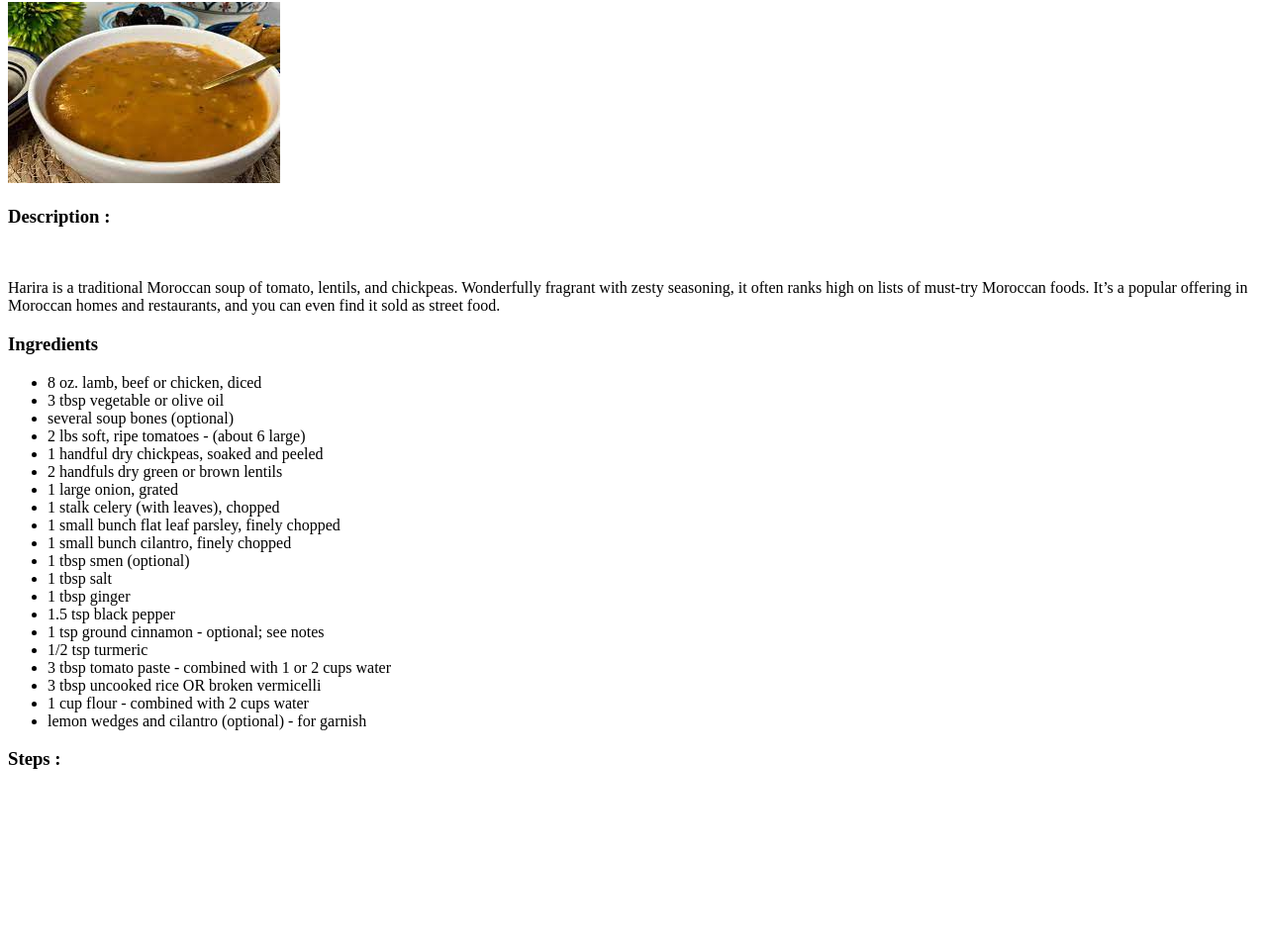
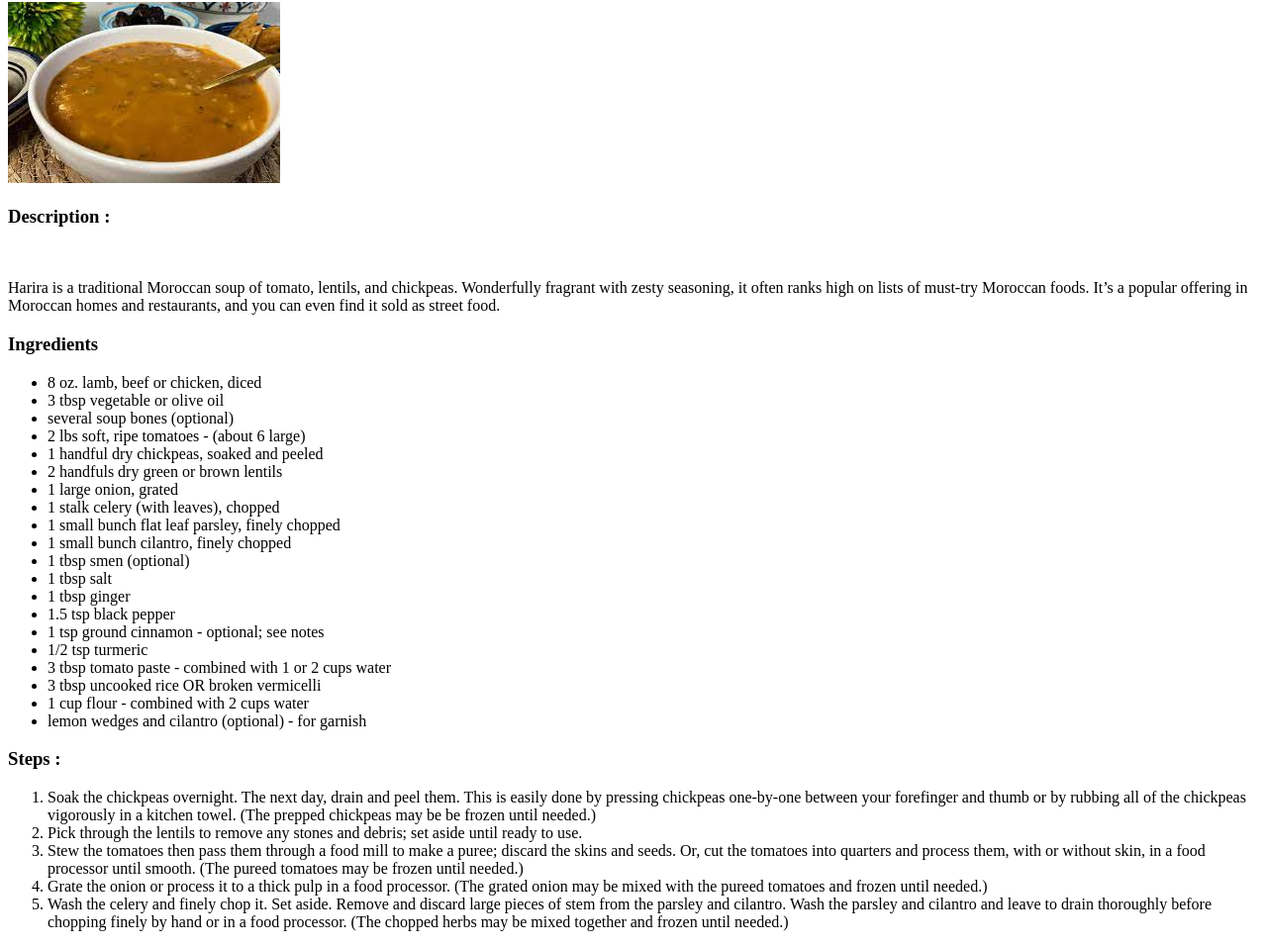
Before and after one commit to Blurr327/odin-recipes, a plain HTML site: page recipes/bastila.html in a window 1280 px wide. Shown: the part 78-1035 px from the top of the page at 99% size. Before the commit the page ends 875 px from the top, so only its background shows below. Drawn offline with Linux system fonts and the light colour scheme.

Commit message:
Add steps for harira

```diff
--- a/recipes/bastila.html
+++ b/recipes/bastila.html
@@ -39,7 +39,11 @@
     </ul>
     <h3>Steps : </h3>
     <ol>
-
+        <li>Soak the chickpeas overnight. The next day, drain and peel them. This is easily done by pressing chickpeas one-by-one between your forefinger and thumb or by rubbing all of the chickpeas vigorously in a kitchen towel. (The prepped chickpeas may be be frozen until needed.)</li>
+        <li>Pick through the lentils to remove any stones and debris; set aside until ready to use.</li>
+<li>Stew the tomatoes then pass them through a food mill to make a puree; discard the skins and seeds. Or, cut the tomatoes into quarters and process them, with or without skin, in a food processor until smooth. (The pureed tomatoes may be frozen until needed.)</li>
+<li>Grate the onion or process it to a thick pulp in a food processor. (The grated onion may be mixed with the pureed tomatoes and frozen until needed.)</li>
+<li>Wash the celery and finely chop it. Set aside. Remove and discard large pieces of stem from the parsley and cilantro. Wash the parsley and cilantro and leave to drain thoroughly before chopping finely by hand or in a food processor. (The chopped herbs may be mixed together and frozen until needed.)</li>
     </ol>
 
 </body>
```
